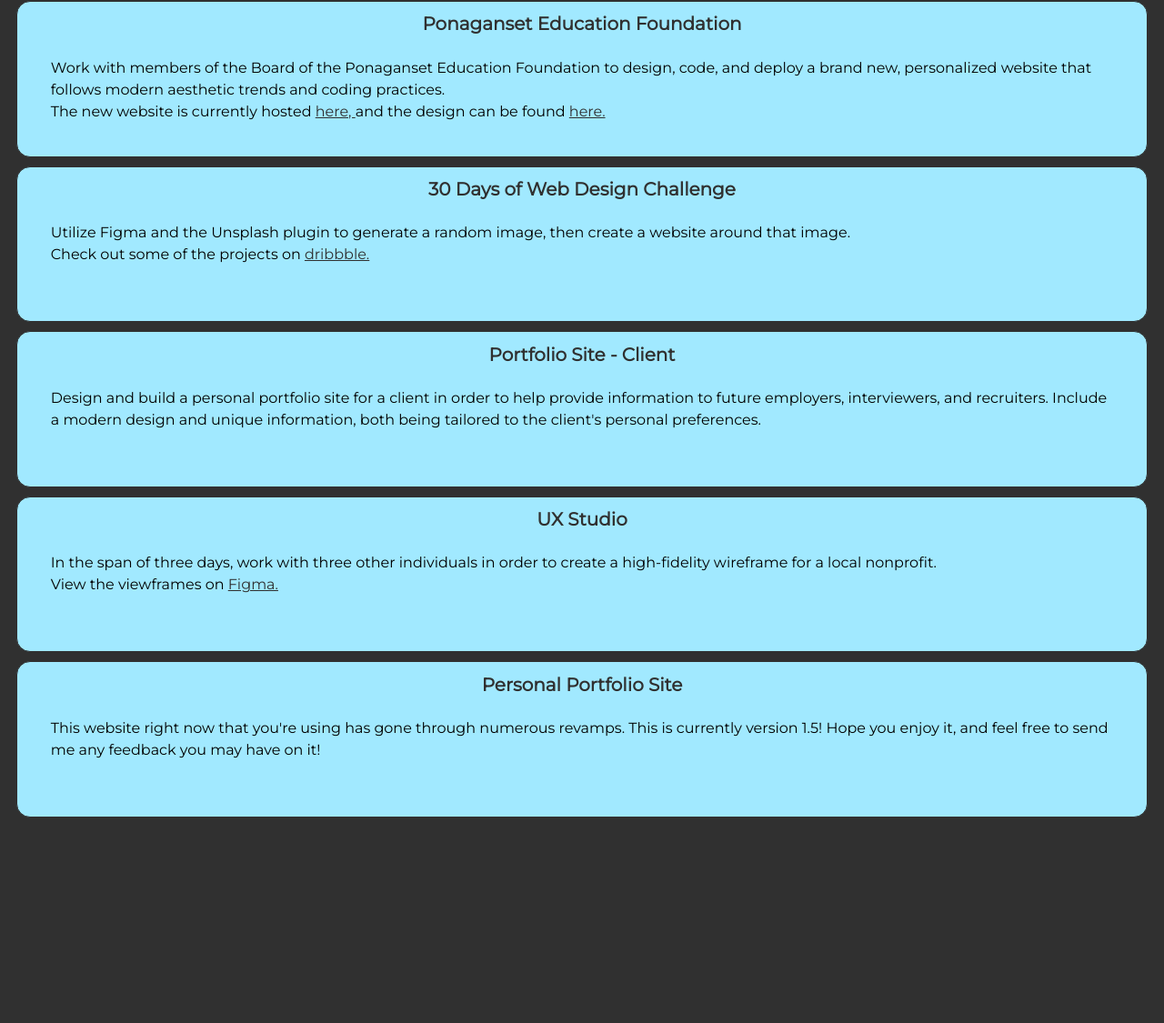
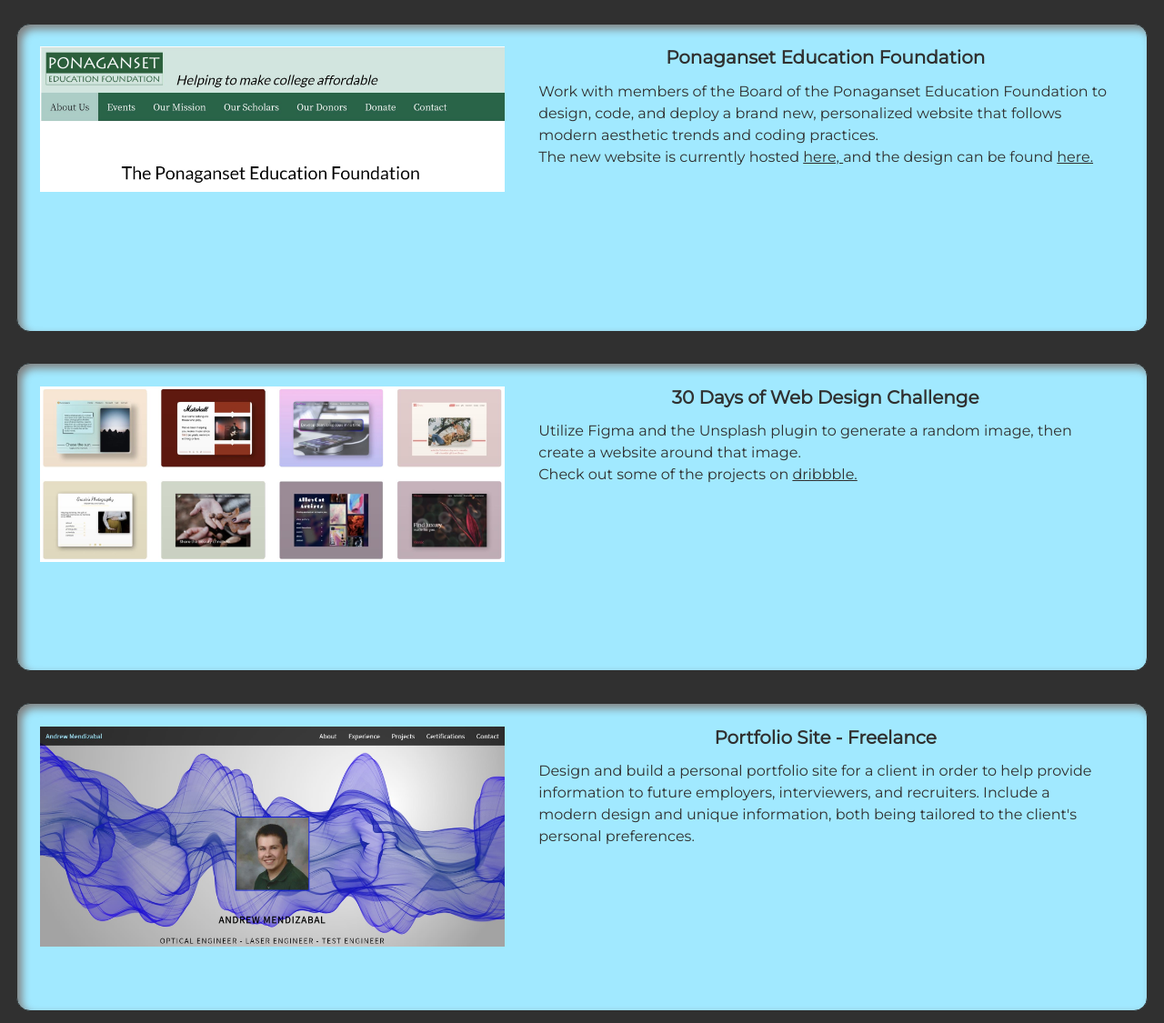
Before and after one commit to lo6169/0421portfolio, a plain HTML site: page projects.html in a window 1280 px wide. Shown: the part 69-1194 px from the top of the page at 91% size. Before the commit the page ends 978 px from the top, so only its background shows below. Drawn offline with Linux system fonts and the light colour scheme.

Commit message:
Changed the aesthetic of the projects page - some more tweaking to be done, including getting images that are all the same dimensions.

```diff
--- a/assets/css/styles.css
+++ b/assets/css/styles.css
@@ -137,22 +137,15 @@ h1
     grid-auto-rows: 1fr;
 }
 
-.grid-container > div:nth-child(odd)
+.grid-container > div
 {
     background-color: #a1e9ff;
     border: 1px solid #303030;
     border-radius: 15px;
     padding: 1%;
     text-align: center;
-}
-
-.grid-container > div:nth-child(even)
-{
-    background-color:#a1e9ff;
-    border: 1px solid #303030;
-    border-radius: 15px;
-    padding: 1%;
-    text-align: center;
+    margin-top: 2%;
+    box-shadow: 5px 5px 10px grey inset;
 }
 
 .title
@@ -164,9 +157,15 @@ h1
 
 .info
 {
+    color: #303030;
     text-align: left;
     padding: 2%;
     line-height: 150%;
+}
+
+.projectimage
+{
+    max-width: 100%;
 }
 
 /*
--- a/projects.html
+++ b/projects.html
@@ -19,7 +19,12 @@
     </ul>
 
     <div class="grid-container">
-        <div>
+        <div class="row">
+            <div class="column2">
+                <img class="projectimage" src="assets/media/pef.JPG" alt="Screenshot of
+                the Ponaganset Education Foundation Website"/>
+            </div>
+            <div class="column">
                 <span class="title"> Ponaganset Education Foundation</span>
                 <div class="info">
                     Work with members of the Board of the Ponaganset Education Foundation
@@ -34,7 +39,14 @@
                     here.</a>
                 </div>
             </div>
-        <div>
+        </div>
+
+        <div class="row">
+            <div class="column2">
+                <img class="projectimage" src="assets/media/thirtydays.JPG" alt="Some of the
+                designs created during the 30 Days of Web Design"/>
+            </div>
+            <div class="column">
                 <span class="title"> 30 Days of Web Design Challenge</span>
                 <div class="info">
                     Utilize Figma and the Unsplash plugin to generate a random image,
@@ -44,8 +56,15 @@
                         #303030" target="_blank"  href="https://dribbble.com/Lolson1214"> dribbble.</a>
                 </div>
             </div>
-        <div>
-            <span class="title"> Portfolio Site - Client</span>
+        </div>
+
+        <div class="row">
+            <div class="column2">
+                <img class="projectimage" src="assets/media/andrewsite.JPG" alt="Screenshot of the
+                freelance site created."/>
+            </div>
+            <div class="column">
+                <span class="title"> Portfolio Site - Freelance</span>
                 <div class="info">
                     Design and build a personal portfolio site for a client in order
                     to help provide information to future employers, interviewers,
@@ -53,7 +72,14 @@
                     both being tailored to the client's personal preferences.
                 </div>
             </div>
-        <div>
+        </div>
+
+        <div class="row">
+            <div class="column2">
+                <img class="projectimage" src="assets/media/cfc.JPG" alt="Screenshots of
+                the Figma page for the project.">
+            </div>
+            <div class="column">
                 <span class="title"> UX Studio</span>
                 <div class="info">
                     In the span of three days, work with three other individuals in order
@@ -61,9 +87,10 @@
                     View the viewframes on <a class="plainurl" style="color:
                     #303030" target="_blank"
                     href="https://www.figma.com/file/iLPmLDZ6YgWv3V3PgGiv5I/CFC?node-id=0%3A1"> Figma.</a>
-
                 </div>
             </div>
+        </div>
+
         <div>
             <span class="title"> Personal Portfolio Site </span>
             <div class="info">
@@ -76,3 +103,15 @@
     </div>
 </body>
 </html>
+
+
+<!--
+    <div class="row">
+            <div class="column2">
+
+            </div>
+            <div class="column">
+
+            </div>
+        </div>
+-->
```
Also changed, not shown: assets/media/andrewsite.JPG (added), assets/media/cfc.JPG (added). Lines whose indentation alone changed are shown as unchanged.
